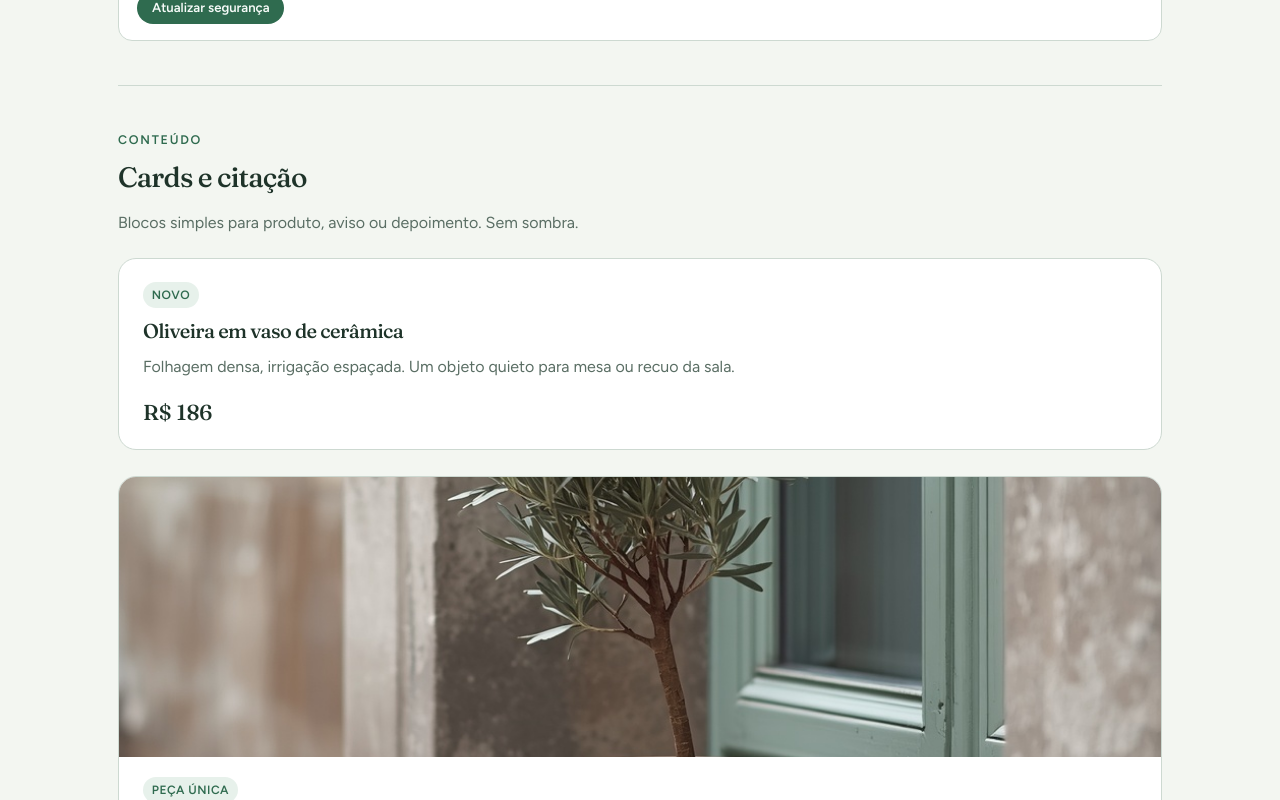
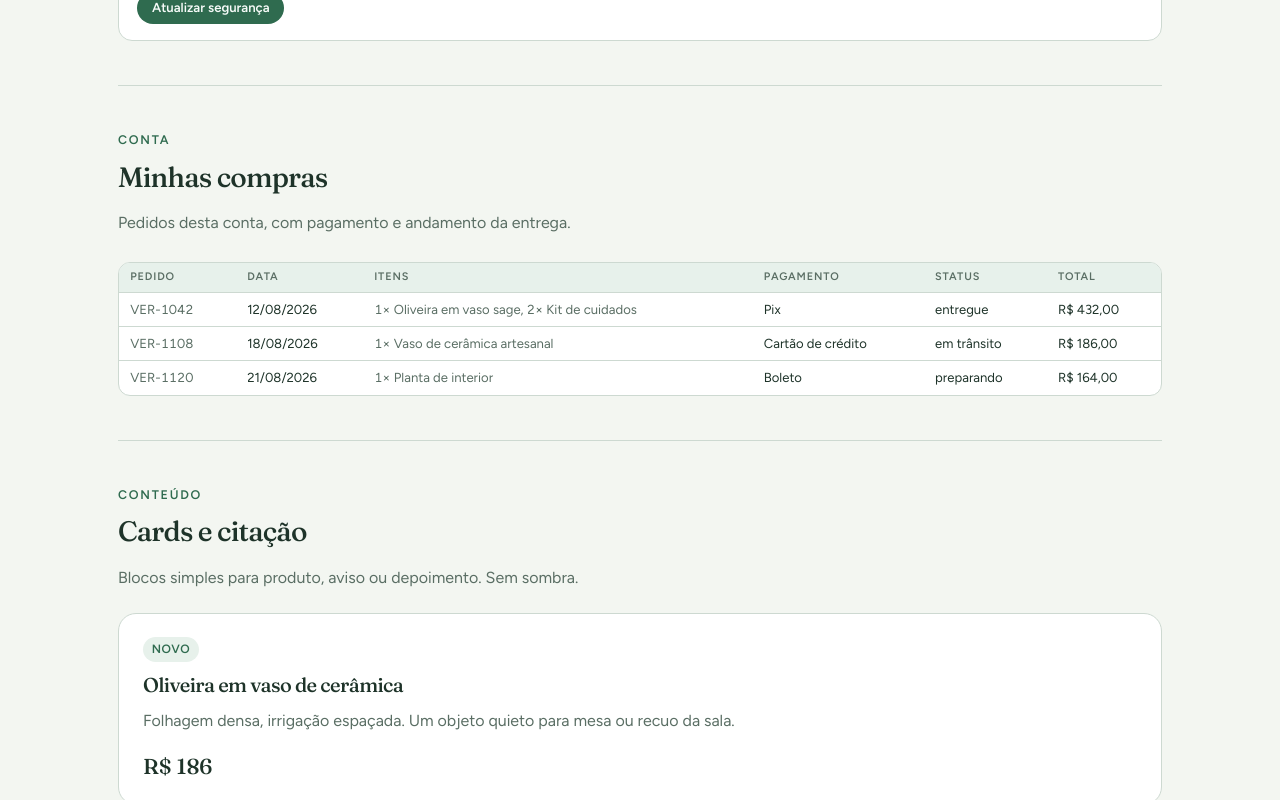
Before and after one commit to lastbit-org/app-verde-dev, a React (Vite) app in the folder frontend/: page / in a window 1280 px wide. Shown: the part 3460-4260 px from the top of the page. Built offline with nearby package versions, Linux system fonts and the light colour scheme; no server answers.

Commit message:
Add OrdersSection to App component and update CSS for order items layout. Enhance styling for better presentation of order details.

```diff
--- a/frontend/src/App.tsx
+++ b/frontend/src/App.tsx
@@ -21,6 +21,7 @@ import { UsersSection } from './features/users/UsersSection'
 import { AuthSection } from './features/auth/AuthSection'
 import { AccountSection } from './features/account/AccountSection'
 import { CartSection } from './features/cart/CartSection'
+import { OrdersSection } from './features/orders/OrdersSection'
 import { ProductsSection } from './features/products/ProductsSection'
 import { products } from './data/products'
 
@@ -154,6 +155,8 @@ function App() {
 
         <AccountSection />
 
+        <OrdersSection />
+
         <Section id="conteudo" eyebrow="Conteúdo" title="Cards e citação">
           <Paragraph>
             Blocos simples para produto, aviso ou depoimento. Sem sombra.
--- /dev/null
+++ b/frontend/src/features/orders/OrderList.tsx
@@ -0,0 +1,57 @@
+import type { Order } from './orderData'
+
+type OrderListProps = {
+  orders: Order[]
+}
+
+function formatPrice(price: number) {
+  return price.toLocaleString('pt-BR', {
+    style: 'currency',
+    currency: 'BRL',
+  })
+}
+
+function formatDay(value: string) {
+  return new Date(`${value}T12:00:00`).toLocaleDateString('pt-BR')
+}
+
+function formatItems(order: Order) {
+  return order.items
+    .map((item) => `${item.quantity}× ${item.name}`)
+    .join(', ')
+}
+
+export function OrderList({ orders }: OrderListProps) {
+  if (orders.length === 0) {
+    return <p className="status">Nenhuma compra ainda.</p>
+  }
+
+  return (
+    <div className="product-list">
+      <table>
+        <thead>
+          <tr>
+            <th>Pedido</th>
+            <th>Data</th>
+            <th>Itens</th>
+            <th>Pagamento</th>
+            <th>Status</th>
+            <th>Total</th>
+          </tr>
+        </thead>
+        <tbody>
+          {orders.map((order) => (
+            <tr key={order.id}>
+              <td>{order.id}</td>
+              <td>{formatDay(order.date)}</td>
+              <td className="order-items">{formatItems(order)}</td>
+              <td>{order.payment}</td>
+              <td>{order.status}</td>
+              <td>{formatPrice(order.total)}</td>
+            </tr>
+          ))}
+        </tbody>
+      </table>
+    </div>
+  )
+}
--- /dev/null
+++ b/frontend/src/features/orders/OrdersSection.tsx
@@ -0,0 +1,14 @@
+import { Paragraph, Section } from '../../components'
+import { OrderList } from './OrderList'
+import { orders } from './orderData'
+
+export function OrdersSection() {
+  return (
+    <Section id="pedidos" eyebrow="Conta" title="Minhas compras">
+      <Paragraph>
+        Pedidos desta conta, com pagamento e andamento da entrega.
+      </Paragraph>
+      <OrderList orders={orders} />
+    </Section>
+  )
+}
--- /dev/null
+++ b/frontend/src/features/orders/orderData.ts
@@ -0,0 +1,40 @@
+export type OrderStatus = 'preparando' | 'em trânsito' | 'entregue'
+
+export type Order = {
+  id: string
+  date: string
+  items: { name: string; quantity: number }[]
+  payment: string
+  status: OrderStatus
+  total: number
+}
+
+export const orders: Order[] = [
+  {
+    id: 'VER-1042',
+    date: '2026-08-12',
+    items: [
+      { name: 'Oliveira em vaso sage', quantity: 1 },
+      { name: 'Kit de cuidados', quantity: 2 },
+    ],
+    payment: 'Pix',
+    status: 'entregue',
+    total: 432,
+  },
+  {
+    id: 'VER-1108',
+    date: '2026-08-18',
+    items: [{ name: 'Vaso de cerâmica artesanal', quantity: 1 }],
+    payment: 'Cartão de crédito',
+    status: 'em trânsito',
+    total: 186,
+  },
+  {
+    id: 'VER-1120',
+    date: '2026-08-21',
+    items: [{ name: 'Planta de interior', quantity: 1 }],
+    payment: 'Boleto',
+    status: 'preparando',
+    total: 164,
+  },
+]
--- a/frontend/src/index.css
+++ b/frontend/src/index.css
@@ -849,6 +849,11 @@ code {
   font-variant-numeric: tabular-nums;
 }
 
+.order-items {
+  white-space: normal;
+  max-width: 22rem;
+}
+
 .product-list s {
   margin-right: 0.35rem;
 }
```
